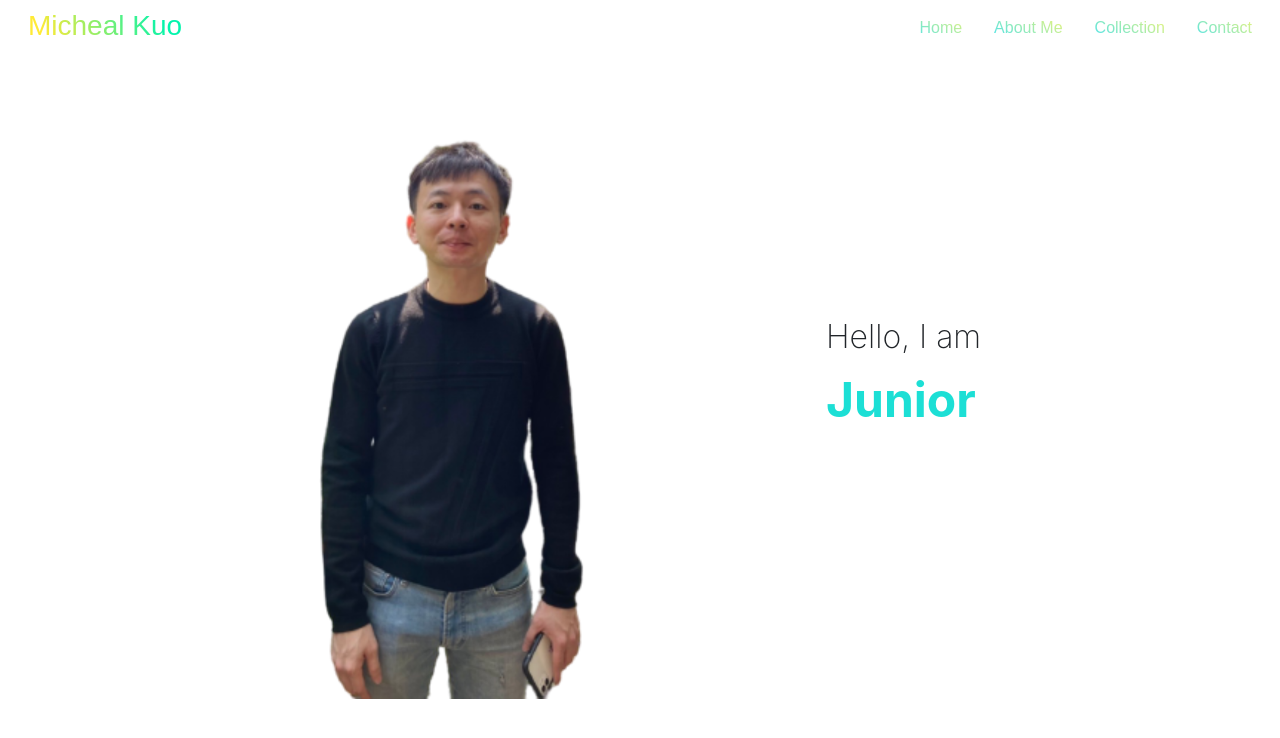
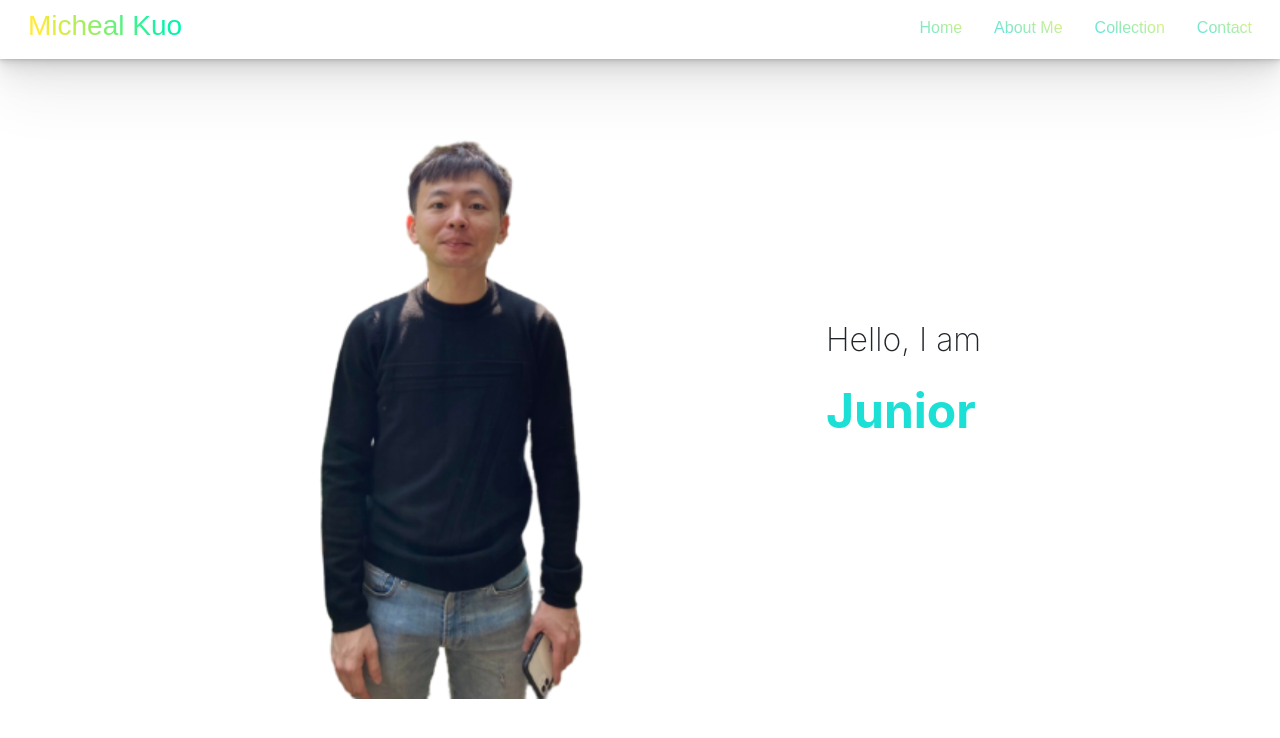
Before and after one commit to MichealKuo/my_autobiography, a React (Create React App) app: page /home in a window 1280 px wide. Shown: the top 738 px of the page. Built offline with nearby package versions, Linux system fonts and the light colour scheme.

Commit message:
“proflieImg“

```diff
--- a/package.json
+++ b/package.json
@@ -6,6 +6,7 @@
     "@testing-library/jest-dom": "^5.16.1",
     "@testing-library/react": "^12.1.2",
     "@testing-library/user-event": "^13.5.0",
+    "aos": "^2.3.4",
     "bootstrap": "^5.1.3",
     "react": "^17.0.2",
     "react-dom": "^17.0.2",
--- a/src/Style/Home.css
+++ b/src/Style/Home.css
@@ -6,6 +6,10 @@
   position: relative;
 }
 /* 左區 */
+.introFadeBox {
+  width: 100%;
+  height: 100%;
+}
 .left-intro {
   flex: 2;
   height: 80vh;
@@ -28,7 +32,7 @@
 }
 .title-wrapper {
   width: 100%;
-  height: 75px;
+  height: 70px;
   animation: move 6s ease-in-out infinite alternate;
 }
 .title-item {
@@ -42,15 +46,16 @@
 /* 自動換字 */
 @keyframes move {
   50% {
-    transform: translateY(-75px);
+    transform: translateY(-70px);
   }
   100% {
-    transform: translateY(-150px);
+    transform: translateY(-140px);
   }
 }
+
 /* RWD */
 
-@media screen and (max-width: 575px) {
+@media screen and (max-width: 960px) {
   @keyframes move {
     33.33% {
       transform: translateY(-35px);
@@ -67,6 +72,7 @@
     height: 40px;
     animation: move 6s ease-in-out infinite alternate;
   }
+
   .right-intro > h2 {
     font-size: 20px;
   }
--- a/src/Style/Navbar.css
+++ b/src/Style/Navbar.css
@@ -3,6 +3,7 @@
   justify-content: space-between;
   align-items: center;
   font-family: "Mochiy Pop P One", sans-serif;
+  box-shadow: rgba(0, 0, 0, 0.07) 0px 1px 2px, rgba(0, 0, 0, 0.07) 0px 2px 4px, rgba(0, 0, 0, 0.07) 0px 4px 8px, rgba(0, 0, 0, 0.07) 0px 8px 16px, rgba(0, 0, 0, 0.07) 0px 16px 32px, rgba(0, 0, 0, 0.07) 0px 32px 64px;
 }
 .navbar > a {
   text-decoration: none;
@@ -65,11 +66,12 @@
     flex-direction: column;
     justify-content: space-evenly;
     width: 50%;
-    height: 60vh;
+    height: 80vh;
     position: absolute;
     left: -100%;
+    top: 100%;
     opacity: 1;
-    transition: all 0.5s ease;
+    transition: all 0.5s ease-in-out;
   }
 
   .nav-menu.active {
@@ -77,7 +79,7 @@
     padding: 2rem;
     background: #161713;
     left: 0;
-    top: 50%;
+    top: 100%;
     opacity: 1;
     z-index: 1;
   }
--- a/src/pages/Home.js
+++ b/src/pages/Home.js
@@ -1,12 +1,25 @@
-import React from "react";
+import React, { useEffect } from "react";
 import "../Style/Home.css";
 import Me from "../img/introDelBG.png";
+import Aos from "aos";
+import "aos/dist/aos.css";
 function Home() {
+  useEffect(() => {
+    Aos.init({ duration: 2000 });
+  }, []);
+
   return (
     <>
-      <div className="main-context container ">
+      <div className="main-context container">
         <div className="left-intro">
-          <img src={Me} alt="" className="i-img"></img>
+          {/* aos fade in */}
+          <div
+            data-aos="fade-right"
+            data-aos-easing="ease-in-sine"
+            className="introFadeBox"
+          >
+            <img src={Me} alt="" className="i-img"></img>
+          </div>
         </div>
         <div className="right-intro">
           <h2>Hello, I am </h2>
```
Also changed, not shown: 2 other files (tests, documents, lock files or other folders).
